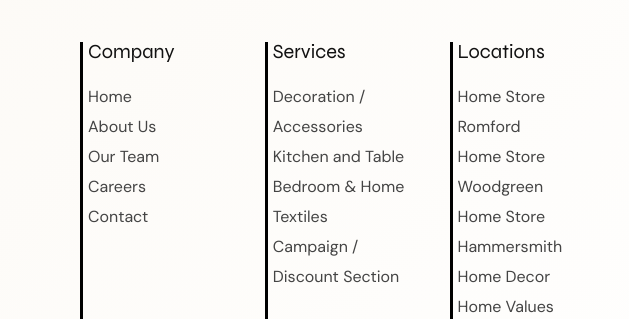
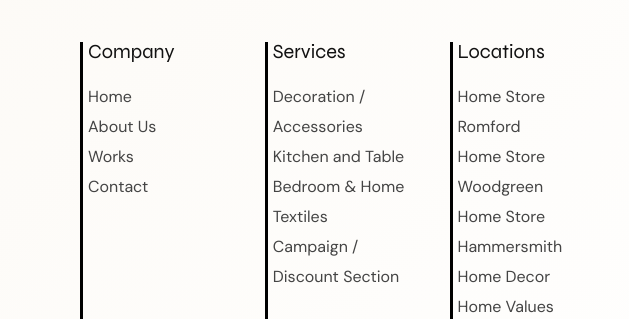
Before and after one commit to alpermusweb-cloud/alpermus-corporate-website, an Astro site: page / in a window 1280 px wide. Shown: the part 7272-7591 px from the top of the page, 421-1050 px from the left. Built offline with nearby package versions, Linux system fonts and the light colour scheme; Astro itself is replaced by a stand-in of ours.

Commit message:
fix: Update footer company menu to match header navigation
- Removed 'Our Team' and 'Careers' links from footer company section
- Added 'Works' link to match header navigation
- Footer company menu now matches header: Home, About Us, Works, Contact
- Ensures consistent navigation experience across all pages
- All links are functional and point to correct routes

```diff
--- a/src/components/layout/Footer.astro
+++ b/src/components/layout/Footer.astro
@@ -49,8 +49,7 @@
             <ul class="footer-links">
               <li><a href="/">Home</a></li>
               <li><a href="/about">About Us</a></li>
-              <li><a href="/team">Our Team</a></li>
-              <li><a href="/careers">Careers</a></li>
+              <li><a href="/works">Works</a></li>
               <li><a href="/contact">Contact</a></li>
             </ul>
           </div>
```
